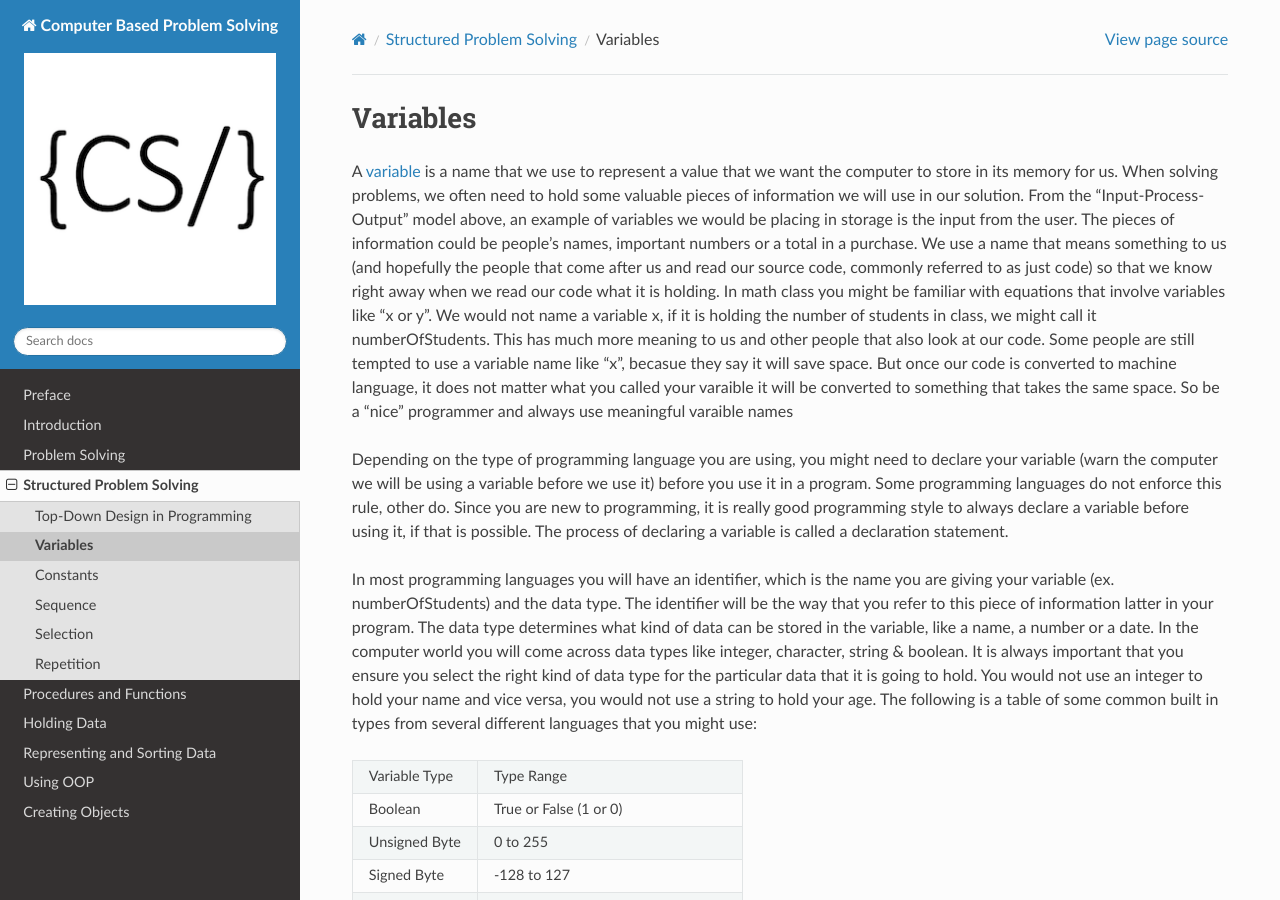
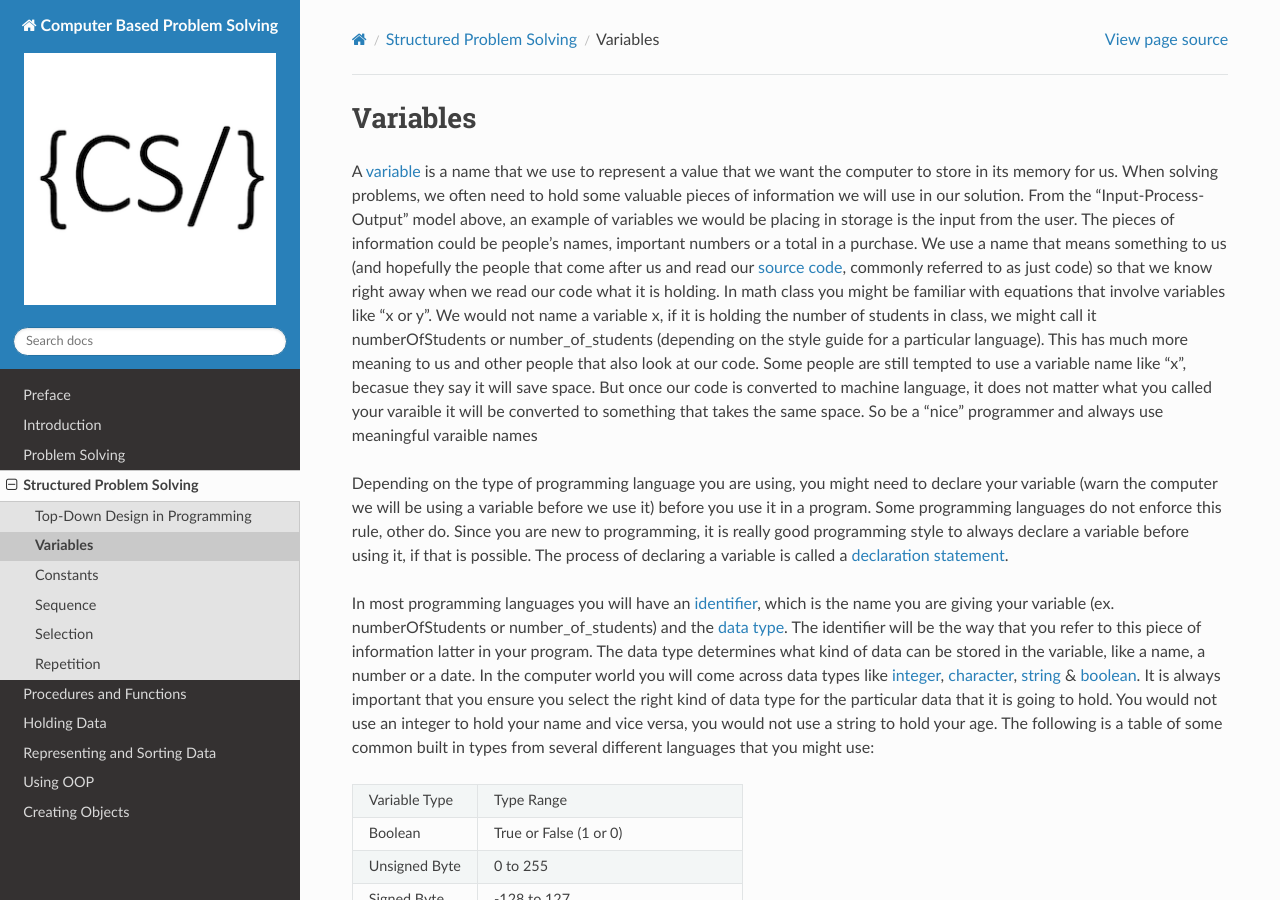
Before and after one commit to Mr-Coxall/Computer-Based-Problem-Solving, a Sphinx documentation site: the page built from docs/structured-problem-solving/variables.rst, in a window 1280 px wide and 900 px high. Built offline with Sphinx 7.4.7 and the Read the Docs theme 2.0.0, drawn with Linux system fonts in a browser that asks for light colours; pages that are not in the unit, such as notebooks, are missing from menus.

Commit message:
updated variables section

```diff
--- a/docs/structured-problem-solving/variables.rst
+++ b/docs/structured-problem-solving/variables.rst
@@ -3,11 +3,11 @@
 Variables
 =========
 
-A `variable <https://en.wikipedia.org/wiki/variable>`_ is a name that we use to represent a value that we want the computer to store in its memory for us. When solving problems, we often need to hold some valuable pieces of information we will use in our solution. From the “Input-Process-Output” model above, an example of variables we would be placing in storage is the input from the user. The pieces of information could be people’s names, important numbers or a total in a purchase. We use a name that means something to us (and hopefully the people that come after us and read our source code, commonly referred to as just code) so that we know right away when we read our code what it is holding. In math class you might be familiar with equations that involve variables like “x or y”. We would not name a variable x, if it is holding the number of students in class, we might call it numberOfStudents. This has much more meaning to us and other people that also look at our code. Some people are still tempted to use a variable name like "x", becasue they say it will save space. But once our code is converted to machine language, it does not matter what you called your varaible it will be converted to something that takes the same space. So be a "nice" programmer and always use meaningful varaible names
+A `variable <https://en.wikipedia.org/wiki/Variable_(computer_science)>`_ is a name that we use to represent a value that we want the computer to store in its memory for us. When solving problems, we often need to hold some valuable pieces of information we will use in our solution. From the “Input-Process-Output” model above, an example of variables we would be placing in storage is the input from the user. The pieces of information could be people’s names, important numbers or a total in a purchase. We use a name that means something to us (and hopefully the people that come after us and read our `source code <https://en.wikipedia.org/wiki/Source_code>`_, commonly referred to as just code) so that we know right away when we read our code what it is holding. In math class you might be familiar with equations that involve variables like “x or y”. We would not name a variable x, if it is holding the number of students in class, we might call it numberOfStudents or number_of_students (depending on the style guide for a particular language). This has much more meaning to us and other people that also look at our code. Some people are still tempted to use a variable name like "x", becasue they say it will save space. But once our code is converted to machine language, it does not matter what you called your varaible it will be converted to something that takes the same space. So be a "nice" programmer and always use meaningful varaible names
 
-Depending on the type of programming language you are using, you might need to declare your variable (warn the computer we will be using a variable before we use it) before you use it in a program. Some programming languages do not enforce this rule, other do. Since you are new to programming, it is really good programming style to always declare a variable before using it, if that is possible. The process of declaring a variable is called a declaration statement.
+Depending on the type of programming language you are using, you might need to declare your variable (warn the computer we will be using a variable before we use it) before you use it in a program. Some programming languages do not enforce this rule, other do. Since you are new to programming, it is really good programming style to always declare a variable before using it, if that is possible. The process of declaring a variable is called a `declaration statement <https://en.wikipedia.org/wiki/Declaration_(computer_programming)>`_.
 
-In most programming languages you will have an identifier, which is the name you are giving your variable (ex. numberOfStudents) and the data type. The identifier will be the way that you refer to this piece of information latter in your program. The data type determines what kind of data can be stored in the variable, like a name, a number or a date. In the computer world you will come across data types like integer, character, string & boolean. It is always important that you ensure you select the right kind of data type for the particular data that it is going to hold. You would not use an integer to hold your name and vice versa, you would not use a string to hold your age. The following is a table of some common built in types from several different languages that you might use:
+In most programming languages you will have an `identifier <https://en.wikipedia.org/wiki/Identifier#In_computer_science>`_, which is the name you are giving your variable (ex. numberOfStudents or number_of_students) and the `data type <https://en.wikipedia.org/wiki/Data_type>`_. The identifier will be the way that you refer to this piece of information latter in your program. The data type determines what kind of data can be stored in the variable, like a name, a number or a date. In the computer world you will come across data types like `integer <https://en.wikipedia.org/wiki/Integer>`_, `character <https://en.wikipedia.org/wiki/Character_%28computing%29>`_, `string <https://en.wikipedia.org/wiki/String_%28computer_science%29e>`_ & `boolean <https://en.wikipedia.org/wiki/Boolean_data_type>`_. It is always important that you ensure you select the right kind of data type for the particular data that it is going to hold. You would not use an integer to hold your name and vice versa, you would not use a string to hold your age. The following is a table of some common built in types from several different languages that you might use:
 
 ===============  ========================================
 Variable Type    Type Range
```
